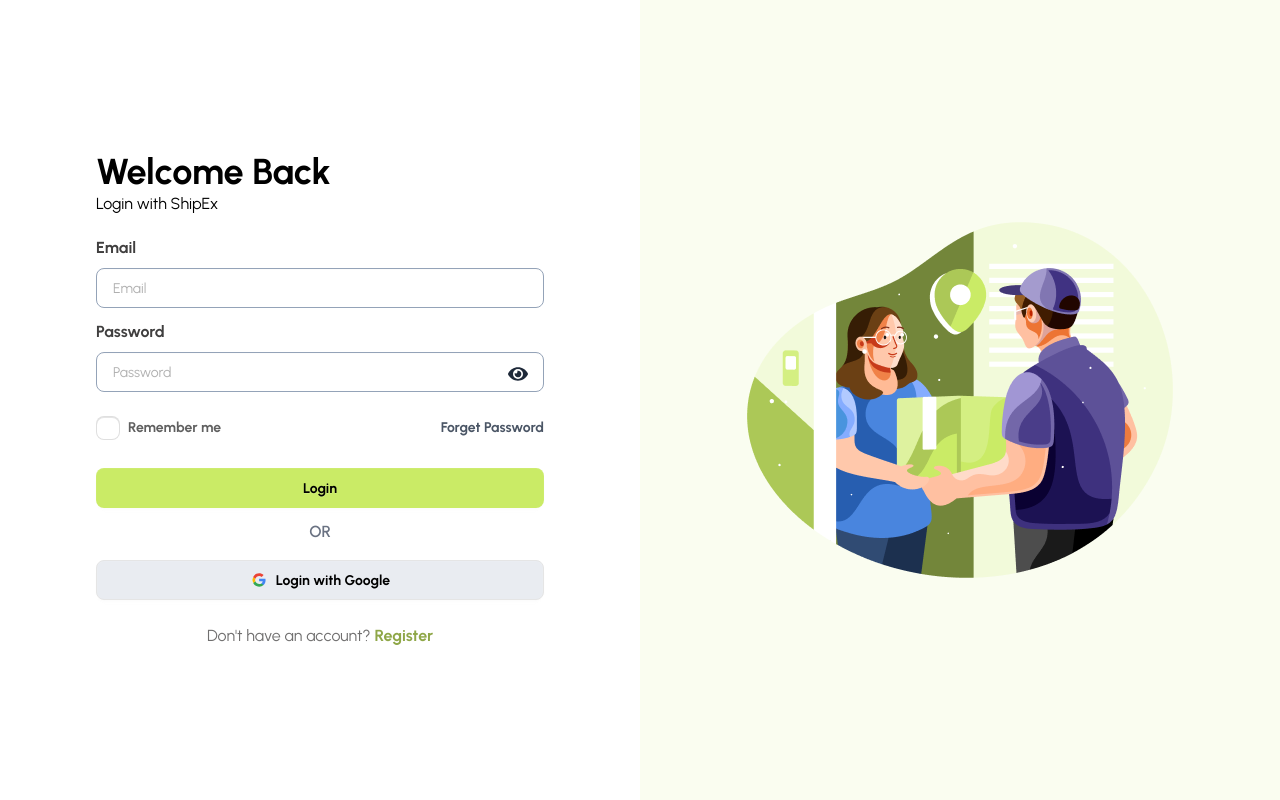
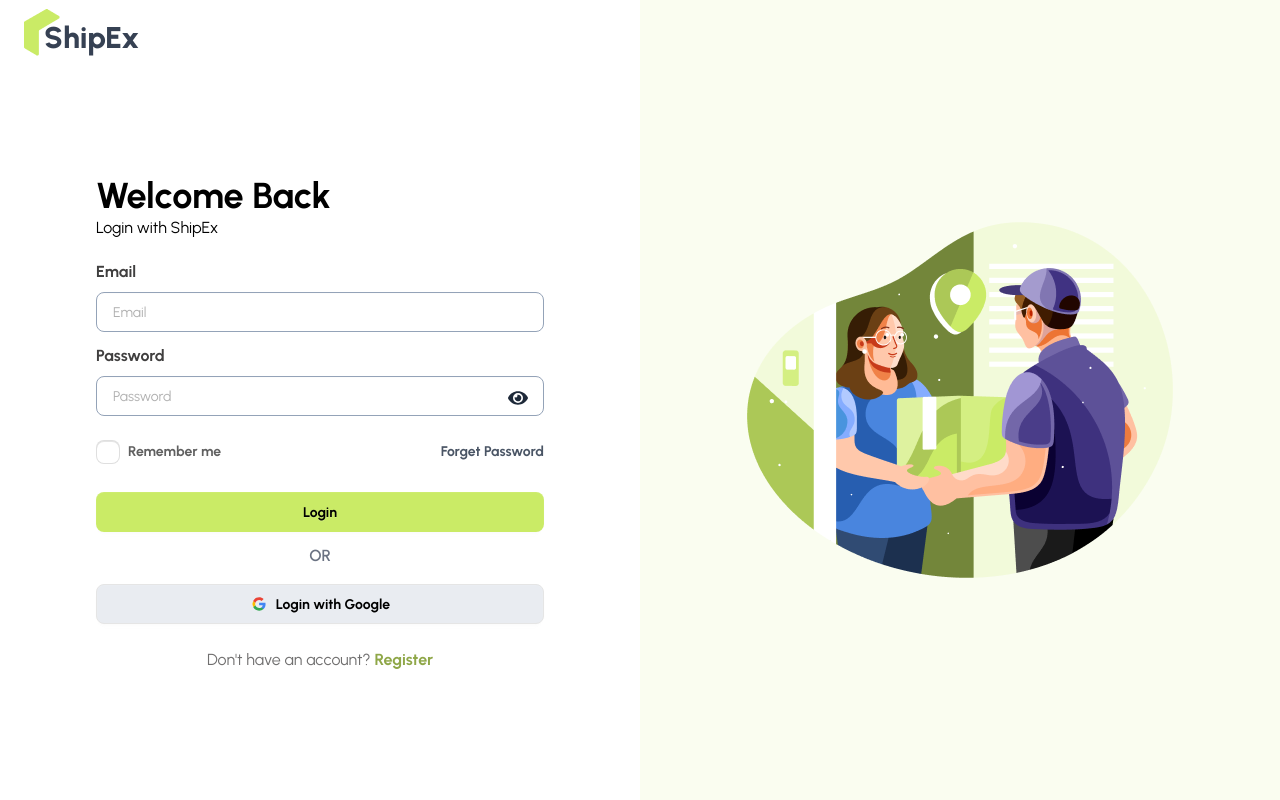
Before and after one commit to Riad-Zz/ShipEx, a React (Vite) app: page /login in a window 1280 px wide. Built offline with nearby package versions, Linux system fonts and the light colour scheme.

Commit message:
Minor layout issue fix in AuthLayout Section

```diff
--- a/src/Layouts/AuthLayout.jsx
+++ b/src/Layouts/AuthLayout.jsx
@@ -4,14 +4,17 @@
 import { FaEye } from "react-icons/fa";
 import { IoLogoGoogle } from "react-icons/io";
 import { Link, Outlet } from 'react-router';
+import Logo from '../Components/Logo/Logo';
 
 const AuthLayout = () => {
 
     return (
-        <div className='min-h-90vh'>
-
+        <div className='relative min-h-90vh'>
+            <div className=' md:relative'>
+                <Link to={'/'} className='relative lg:absolute top-2 left-6'><Logo textClassName='text-gray-700'></Logo></Link>
+            </div>
             <div className='flex justify-between items-center'>
-                <div className='bg-white flex-1 '>
+                <div className='bg-white flex-1'>
                     <Outlet></Outlet>
                 </div>
                 <div className='hidden flex-1 lg:flex justify-center items-center bg-[#FAFDF0] min-h-screen'>
--- a/src/Pages/Authentication/Login.jsx
+++ b/src/Pages/Authentication/Login.jsx
@@ -13,15 +13,15 @@
                 setEye(!eye);
             }
     return (
-        <div className='flex min-h-screen lg:min-h-auto items-center justify-center p-1 relative'>
+        <div className='flex mt-12 items-center justify-center p-2'>
             {/* <div className='absolute top-0'>
                 <Logo></Logo>
             </div> */}
-            <form className='w-full max-w-md py-10 px-5 p-2 border border-[#94A3B8] lg:border-none rounded-2xl lg:p-0'>
-                <p className='text-black text-center text-3xl md:text-4xl lg:text-left font-bold'>
+            <form className='w-full max-w-md py-10 px-5 border border-[#94A3B8] lg:border-none rounded-2xl lg:p-0'>
+                <p className='text-black text-center text-3xl md:text-4xl xl:text-left font-bold'>
                     Welcome Back
                 </p>
-                <p className='text-black mb-5 text-center  lg:text-left'>Login with ShipEx</p>
+                <p className='text-black mb-5 text-center  xl:text-left'>Login with ShipEx</p>
 
 
                 {/* Email  */}
--- a/src/Pages/Authentication/Register.jsx
+++ b/src/Pages/Authentication/Register.jsx
@@ -14,15 +14,15 @@
             setEye(!eye);
         }
     return (
-        <div className='flex min-h-screen lg:min-h-auto items-center justify-center p-1 relative'>
+        <div className='flex mt-7 md:mt-16 lg:mt-0 items-center justify-center p-2 '>
             {/* <div className='absolute top-0'>
                 <Logo></Logo>
             </div> */}
-            <form className='w-full max-w-md py-10 px-5 p-2 border border-[#94A3B8] lg:border-none rounded-2xl lg:p-0'>
-                <p className='text-black text-center text-3xl md:text-4xl lg:text-left font-bold'>
+            <form className='w-full lg:mt-20 xl:mt-0 max-w-md py-10 px-5 p-2 border border-[#94A3B8] lg:border-none rounded-2xl lg:p-0'>
+                <p className='text-black text-center text-3xl md:text-4xl xl:text-left font-bold'>
                     Create an Account
                 </p>
-                <p className='text-black mb-5 text-center  lg:text-left'>Register with ShipEx</p>
+                <p className='text-black mb-5 text-center  xl:text-left'>Register with ShipEx</p>
                 <div className='my-4 flex flex-col items-center gap-2'>
                     <img src={imageUpload} alt="" className='cursor-pointer'/>
                     <p className='text-[#403F3F] font-bold'>Upload Your Avatar</p>
```
